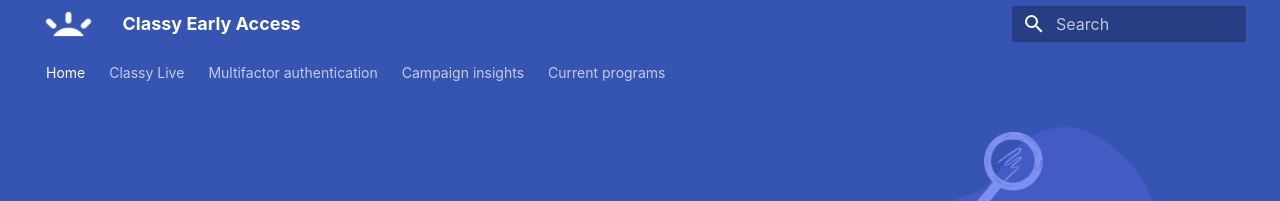
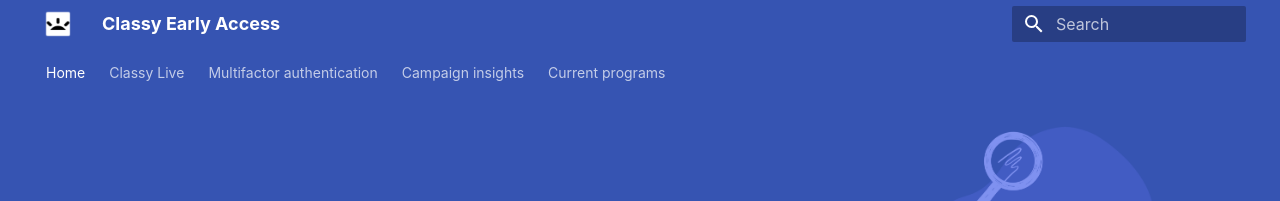
Before and after one commit to truj1ll0/mkdocs-help-center, an MkDocs documentation site: the page built from docs/index.md, in a window 1280 px wide. Shown: the top 201 px of the page. Built offline with MkDocs 1.6.1 and Material for MkDocs 9.7.7, drawn with Linux system fonts in a browser that asks for light colours; some web fonts are replaced.

Commit message:
Update logo

```diff
--- a/mkdocs.yml
+++ b/mkdocs.yml
@@ -11,7 +11,7 @@ extra_css:
 theme:
   name: material
   custom_dir: overrides
-  logo: assets/ray_white.png
+  logo: assets/square-logo.png
   favicon: img/favicon.ico
   font:
     text: Mulish, Arial, Helvetica, sans-serif
```
Also changed, not shown: docs/assets/square-logo.png (added).
